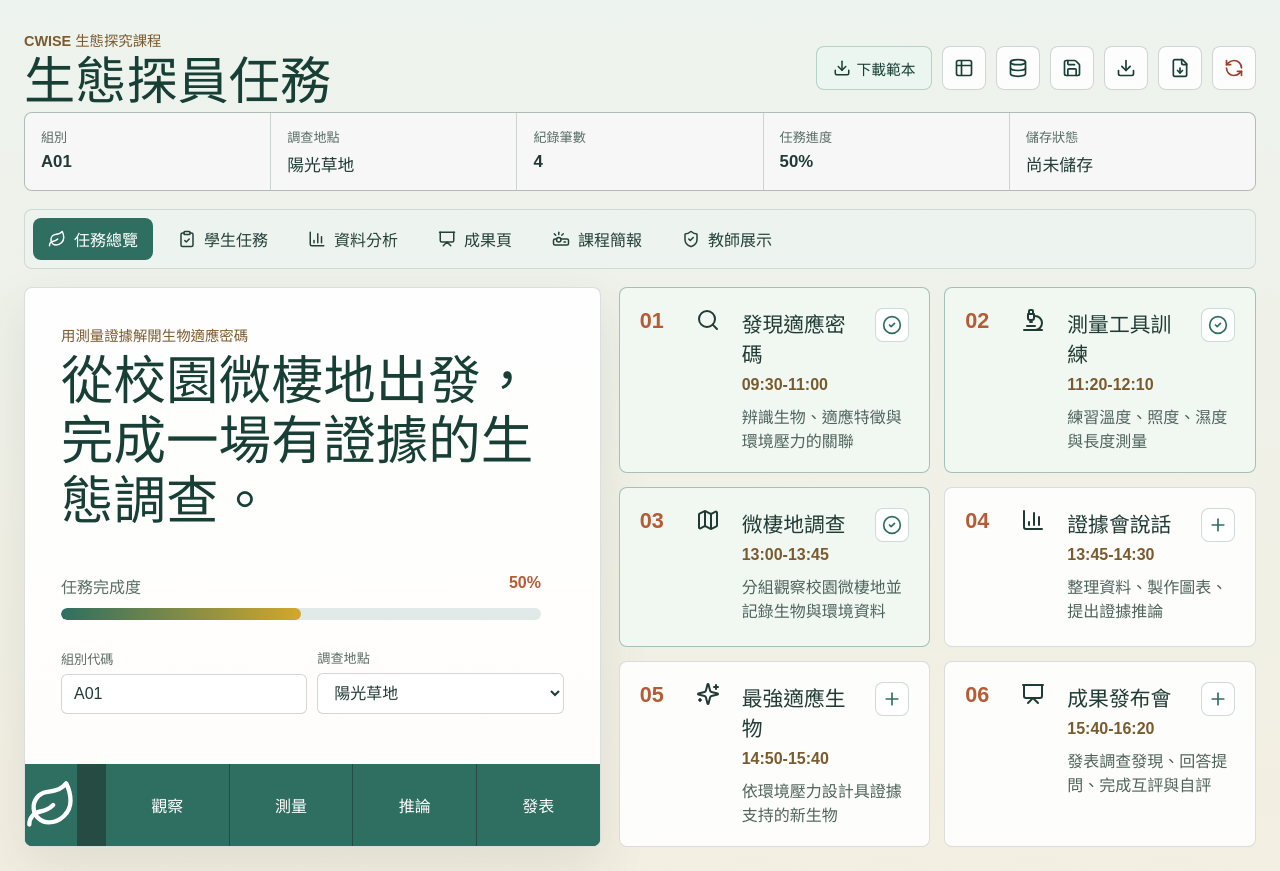
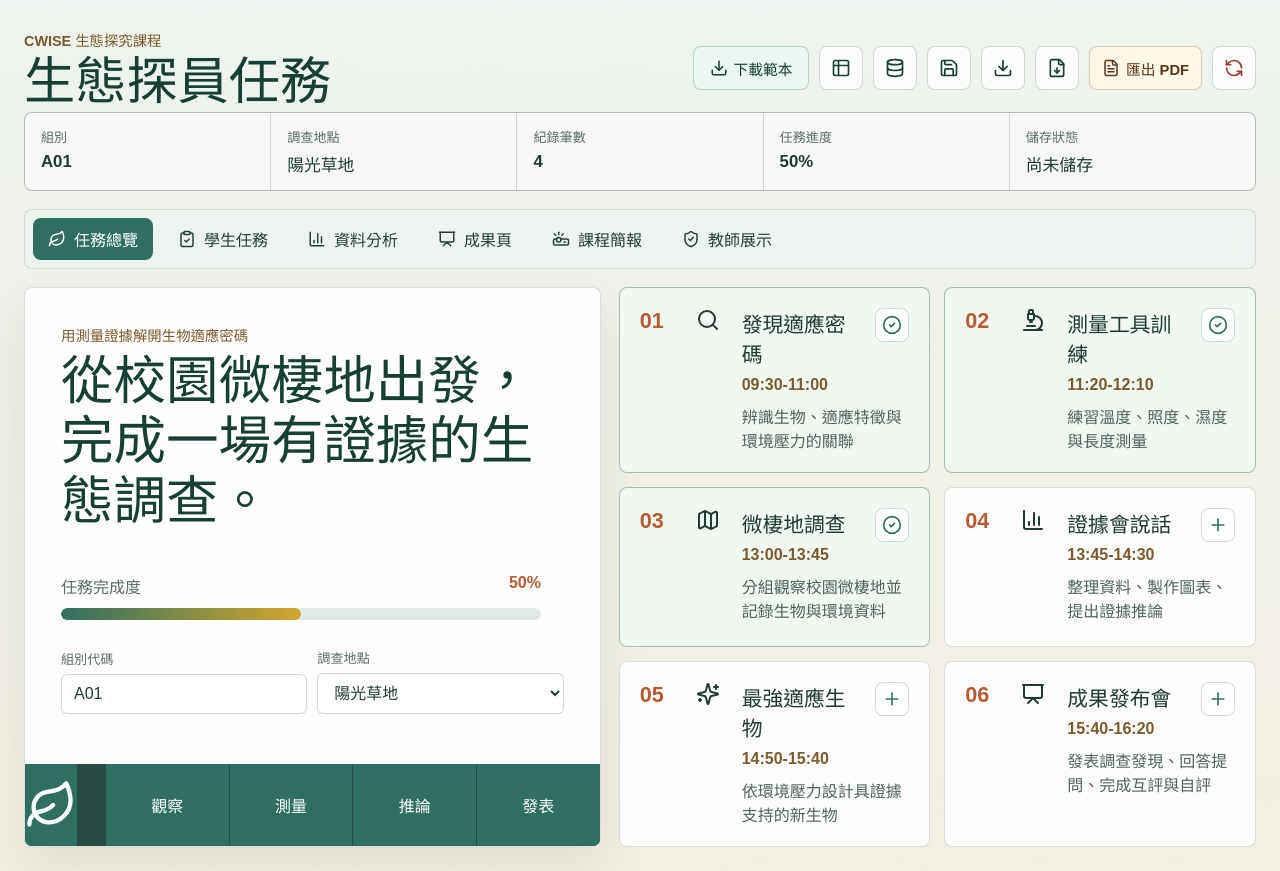
Before and after one commit to prayer168/cwise_web, a React (Vite) app: page / in a window 1280 px wide. Built offline with nearby package versions, Linux system fonts and the light colour scheme.

Commit message:
Add PDF export action

```diff
--- a/src/main.jsx
+++ b/src/main.jsx
@@ -7,6 +7,7 @@ import {
   Database,
   Download,
   FileDown,
+  FileText,
   FlaskConical,
   Gauge,
   ImageUp,
@@ -283,6 +284,12 @@ function App() {
     downloadFile(`eco-detective-${state.groupCode}.csv`, rows.map((row) => row.map(csvCell).join(",")).join("\n"), "text/csv;charset=utf-8");
   };
 
+  const exportPdf = () => {
+    setActiveView("portfolio");
+    setSavedAt("請在列印視窗選擇另存為 PDF");
+    window.setTimeout(() => window.print(), 120);
+  };
+
   const chartData = useMemo(() => buildChartData(state.measurements), [state.measurements]);
 
   return (
@@ -315,9 +322,15 @@ function App() {
           <button className="icon-button" onClick={exportWorkbook} title="匯出 Excel">
             <Download size={20} />
           </button>
-          <button className="icon-button" onClick={exportCsv} title="匯出 CSV">
-            <FileDown size={20} />
-          </button>
+          <div className="export-actions" aria-label="匯出工具">
+            <button className="icon-button" onClick={exportCsv} title="匯出 CSV">
+              <FileDown size={20} />
+            </button>
+            <button className="pdf-export-button" onClick={exportPdf} title="匯出 PDF">
+              <FileText size={18} />
+              <span>匯出 PDF</span>
+            </button>
+          </div>
           <button className="icon-button caution" onClick={resetData} title="重設資料">
             <RefreshCcw size={20} />
           </button>
--- a/src/styles.css
+++ b/src/styles.css
@@ -66,12 +66,17 @@ h1 {
 }
 
 .top-actions,
+.export-actions,
 .view-tabs,
 .entry-row,
 .portfolio-header {
   display: flex;
   align-items: center;
   gap: 10px;
+}
+
+.export-actions {
+  flex: 0 0 auto;
 }
 
 .icon-button {
@@ -103,6 +108,7 @@ h1 {
 
 .icon-button:hover,
 .template-download-button:hover,
+.pdf-export-button:hover,
 .view-tabs button:hover,
 .print-button:hover,
 .add-button:hover,
@@ -123,6 +129,24 @@ h1 {
   border-radius: 8px;
   color: #173f35;
   background: #eaf6ef;
+  font-size: 0.92rem;
+  font-weight: 900;
+  text-decoration: none;
+  white-space: nowrap;
+}
+
+.pdf-export-button {
+  display: inline-flex;
+  align-items: center;
+  justify-content: center;
+  gap: 6px;
+  min-width: 112px;
+  height: 44px;
+  padding: 0 12px;
+  border: 1px solid rgba(129, 75, 34, 0.28);
+  border-radius: 8px;
+  color: #5d351a;
+  background: #fff7e8;
   font-size: 0.92rem;
   font-weight: 900;
   text-decoration: none;
```
